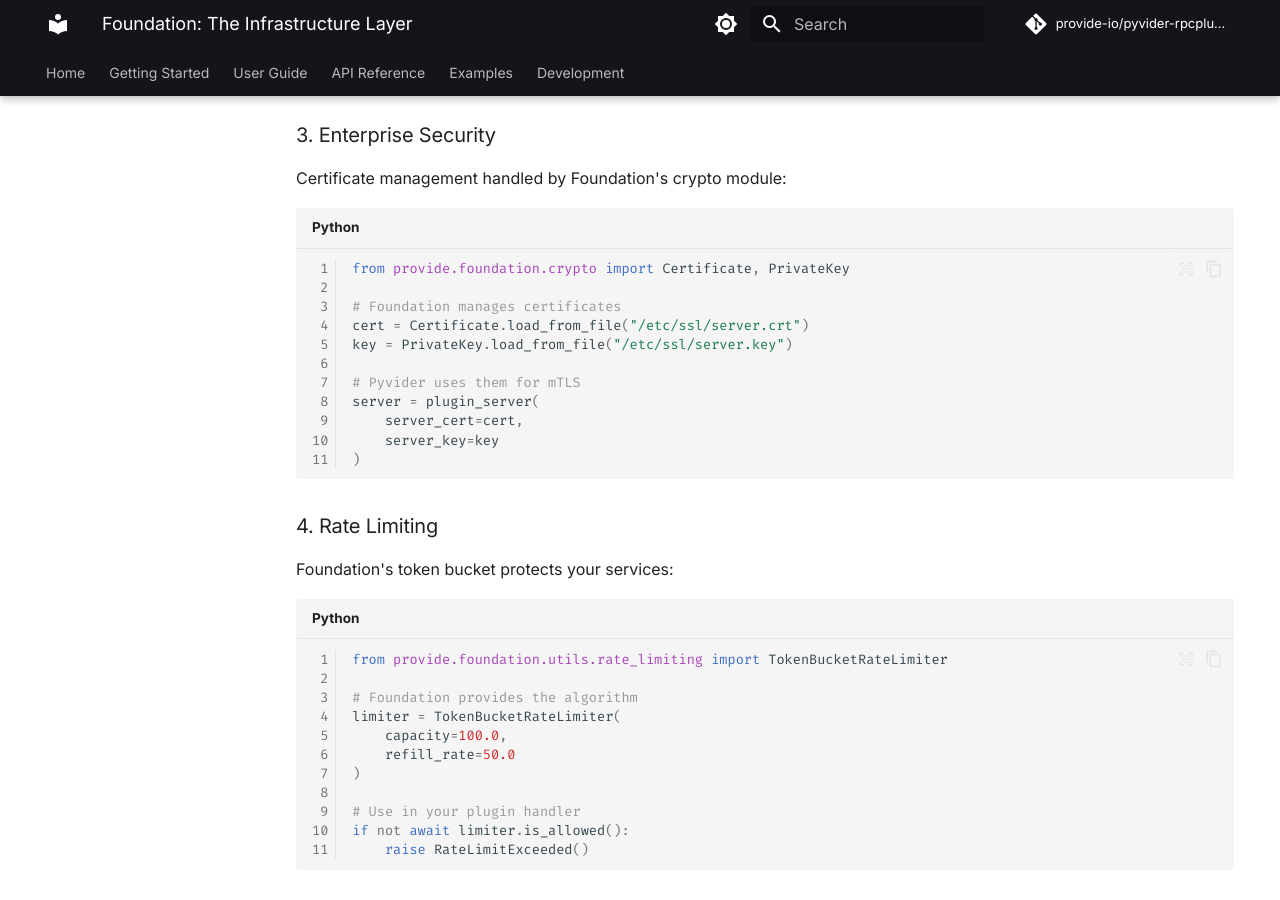
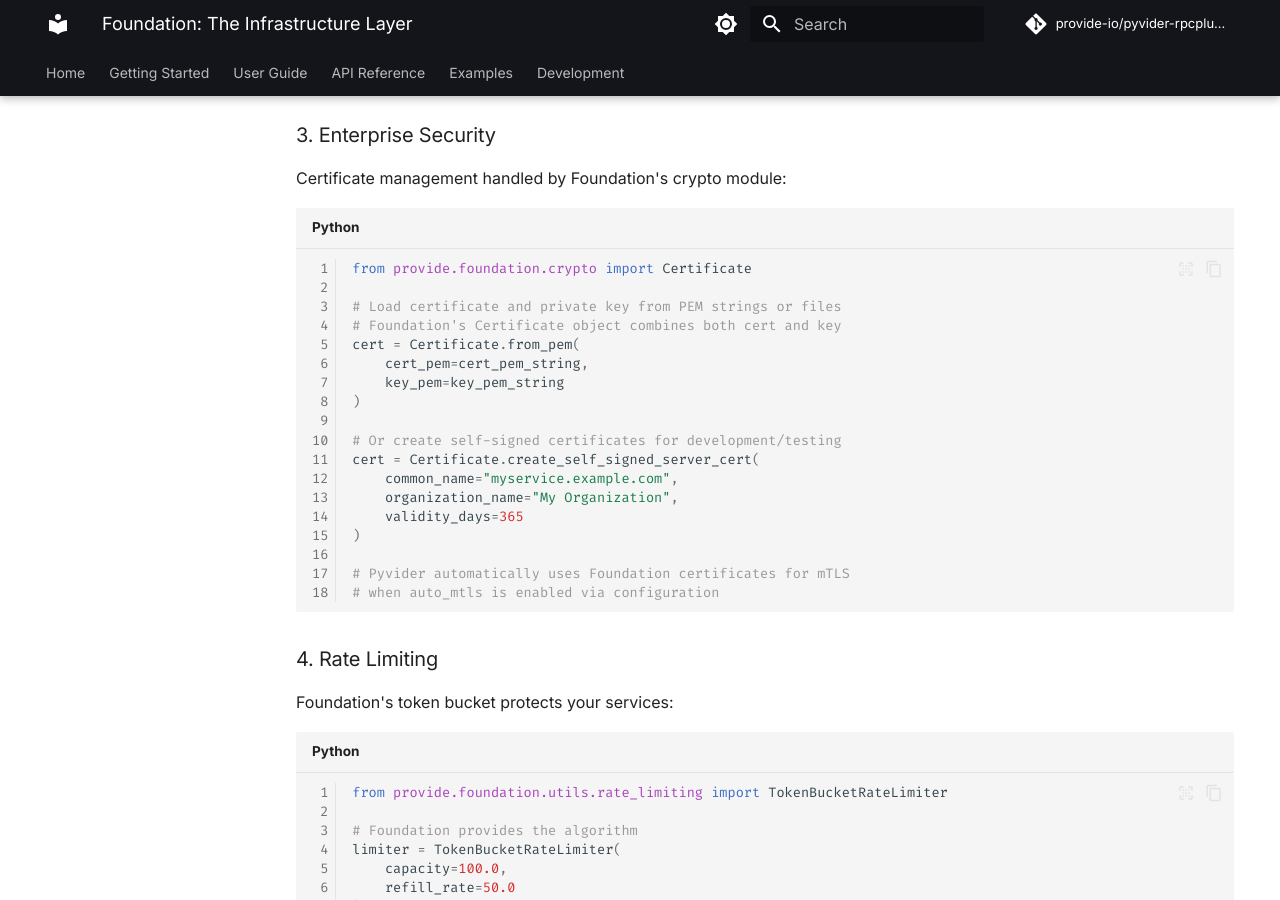
Before and after one commit to provide-io/pyvider-rpcplugin, an MkDocs documentation site: the page built from docs/introduction/foundation.md, in a window 1280 px wide and 900 px high, scrolled down 2310 px. Built offline with MkDocs 1.6.1 and Material for MkDocs 9.7.7, drawn with Linux system fonts in a browser that asks for light colours; comment, search, counter and statistics services are not loaded; the version menu is left out.

Commit message:
🔼⚙️ [skip ci] auto-commit

````diff
--- a/docs/introduction/foundation.md
+++ b/docs/introduction/foundation.md
@@ -86,17 +86,24 @@ logger.info("Server starting", extra={
 Certificate management handled by Foundation's crypto module:
 
 ```python
-from provide.foundation.crypto import Certificate, PrivateKey
+from provide.foundation.crypto import Certificate
 
-# Foundation manages certificates
-cert = Certificate.load_from_file("/etc/ssl/server.crt")
-key = PrivateKey.load_from_file("/etc/ssl/server.key")
+# Load certificate and private key from PEM strings or files
+# Foundation's Certificate object combines both cert and key
+cert = Certificate.from_pem(
+    cert_pem=cert_pem_string,
+    key_pem=key_pem_string
+)
 
-# Pyvider uses them for mTLS
-server = plugin_server(
-    server_cert=cert,
-    server_key=key
+# Or create self-signed certificates for development/testing
+cert = Certificate.create_self_signed_server_cert(
+    common_name="myservice.example.com",
+    organization_name="My Organization",
+    validity_days=365
 )
+
+# Pyvider automatically uses Foundation certificates for mTLS
+# when auto_mtls is enabled via configuration
 ```
 
 ### 4. Rate Limiting
````
